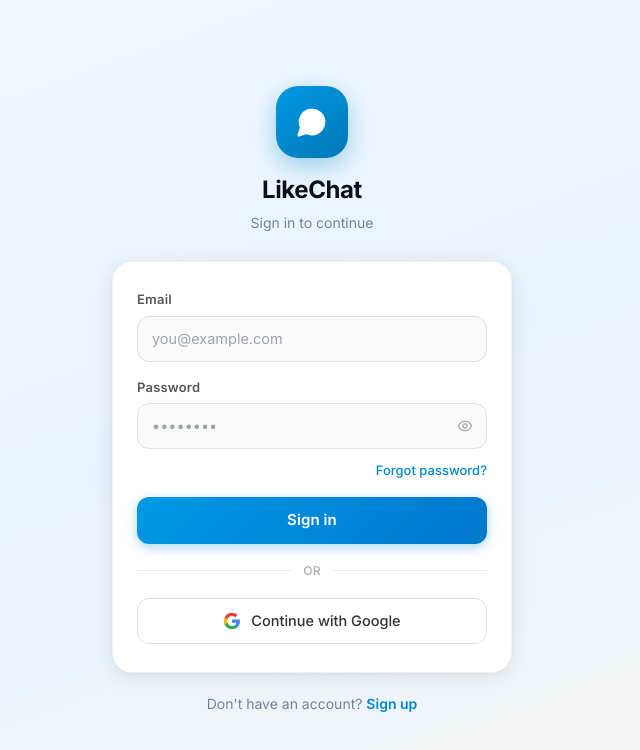
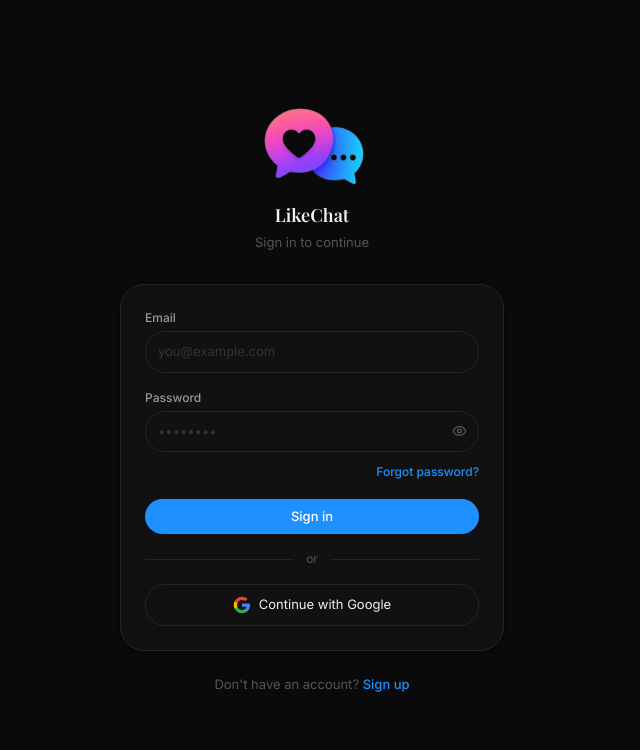
Before and after one commit to vibeys/LikeChat, a React (Vite) app: page /login in a window 1280 px wide. Shown: the top 750 px of the page, without its empty margins (328-968 px from the left). Built offline with nearby package versions, Linux system fonts and the light colour scheme; no server answers.

Commit message:
login polish and add error boundary + other fixes and logo update

```diff
--- a/index.html
+++ b/index.html
@@ -12,7 +12,10 @@
     <link rel="stylesheet" href="https://fonts.googleapis.com/icon?family=Material+Icons+Round" />
 
     <!-- Fonts -->
-    <link href="https://fonts.googleapis.com/css2?family=Inter:wght@400;500;600;700&display=swap" rel="stylesheet" />
+    <link href="https://fonts.googleapis.com/css2?family=Inter:wght@400;500;600;700&family=Playfair+Display:wght@600;700&display=swap" rel="stylesheet" />
+
+    <!-- Logo -->
+    <link rel="icon" type="image/png" href="/logo.png" />
 
     <title>LikeChat</title>
   </head>
--- a/src/App.jsx
+++ b/src/App.jsx
@@ -8,8 +8,8 @@ import { MessageCircle, UserPlus, Users, Bell } from 'lucide-react'
 export default function App() {
   useEffect(() => {
     const unsubscribe = onForegroundMessage((payload) => {
+      try {
         // FCM foreground messages may carry data in payload.notification OR payload.data
-      // The original code bailed out when payload.notification was missing — fixed below
         const title = payload?.notification?.title || payload?.data?.title || 'New notification'
         const body  = payload?.notification?.body  || payload?.data?.body  || ''
         const type  = payload?.data?.type || ''
@@ -63,6 +63,9 @@ export default function App() {
           duration: 5000,
           position: 'top-center',
         })
+      } catch (error) {
+        console.error('Error handling foreground message:', error)
+      }
     })
 
     return () => unsubscribe?.()
--- a/src/components/MessageInput.jsx
+++ b/src/components/MessageInput.jsx
@@ -108,6 +108,7 @@ export default function MessageInput({ convId, currentUser, replyTo, onCancelRep
       onCancelReply?.()
     } catch (err) {
       console.error('File upload error:', err)
+      // Silently fail — Firestore rules or quota exceeded
     } finally {
       setLoading(false)
       e.target.value = ''
--- a/src/components/ProtectedRoute.jsx
+++ b/src/components/ProtectedRoute.jsx
@@ -2,7 +2,10 @@ import { Navigate, Outlet } from 'react-router'
 import { useAuth } from '../context/AuthContext'
 
 export default function ProtectedRoute() {
-  const { user } = useAuth()
+  const { user, loading } = useAuth()
+
+  // Still loading auth state
+  if (loading) return null
 
   // Not logged in
   if (!user) return <Navigate to="/login" replace />
--- a/src/pages/auth/ForgotPass.jsx
+++ b/src/pages/auth/ForgotPass.jsx
@@ -19,6 +19,7 @@ export default function ForgotPass() {
       await sendReset(email.trim())
       setSent(true)
     } catch (err) {
+      console.error('Send reset error:', err)
       toast.error(err.message || 'Failed to send reset email')
     } finally {
       setLoading(false)
@@ -41,10 +42,15 @@ export default function ForgotPass() {
 
         {!sent ? (
           <>
+            {/* Logo */}
+            <div className="text-center mb-8">
+              <img src="/logo.png" alt="LikeChat" className="mx-auto mb-4" style={{ width: '100px', height: 'auto' }} />
+            </div>
+
             {/* Header */}
             <div className="mb-7">
               <h1 className="text-2xl font-semibold mb-1"
-                  style={{ color: 'var(--text-1)' }}>Forgot password?</h1>
+                  style={{ color: 'var(--text-1)', fontFamily: '"Playfair Display", serif' }}>Forgot password?</h1>
               <p className="text-sm" style={{ color: 'var(--text-2)' }}>
                 Enter your email and we'll send you a reset link.
               </p>
--- a/src/pages/auth/LoginPage.jsx
+++ b/src/pages/auth/LoginPage.jsx
@@ -1,15 +1,14 @@
 import { useState } from 'react'
 import { useNavigate, Link } from 'react-router'
 import { login, loginWithGoogle } from '../../services/authService'
+import { Button, Input } from '../../components/UI'
 import toast from 'react-hot-toast'
-import { Eye, EyeOff, MessageCircle } from 'lucide-react'
 
 export default function LoginPage() {
   const navigate = useNavigate()
   const [form, setForm] = useState({ email: '', password: '' })
   const [loading, setLoading] = useState(false)
   const [googleLoading, setGoogleLoading] = useState(false)
-  const [showPass, setShowPass] = useState(false)
 
   const handleChange = (e) => {
     setForm(f => ({ ...f, [e.target.name]: e.target.value }))
@@ -25,8 +24,10 @@ export default function LoginPage() {
       if (!user.emailVerified) {
         toast('Please verify your email when you get a chance.', { icon: '📧' })
       }
+      // AuthContext will handle navigation based on setupComplete status via ProtectedRoute
       navigate('/app/chats')
     } catch (err) {
+      console.error('Login error:', err)
       switch (err.code) {
         case 'auth/user-not-found':
         case 'auth/invalid-credential':
@@ -40,7 +41,7 @@ export default function LoginPage() {
           toast.error('This account has been disabled.')
           break
         default:
-          toast.error('Sign in failed. Please try again.')
+          toast.error(err.message || 'Sign in failed. Please try again.')
       }
     }
     setLoading(false)
@@ -50,219 +51,94 @@ export default function LoginPage() {
     setGoogleLoading(true)
     try {
       await loginWithGoogle()
+      // AuthContext will handle navigation based on setupComplete status via ProtectedRoute
       navigate('/app/chats')
     } catch (err) {
+      console.error('Google sign in error:', err)
       if (err.code !== 'auth/popup-closed-by-user') {
-        toast.error('Google sign in failed. Please try again.')
+        toast.error(err.message || 'Google sign in failed. Please try again.')
       }
     }
     setGoogleLoading(false)
   }
 
   return (
-    <div style={{
-      minHeight: '100dvh',
-      background: 'linear-gradient(160deg, #f0f7ff 0%, #e8f4fd 50%, #f5f5f5 100%)',
-      display: 'flex',
-      alignItems: 'center',
-      justifyContent: 'center',
-      padding: '24px 16px',
-      fontFamily: 'Inter, -apple-system, sans-serif',
-    }}>
-      <div style={{ width: '100%', maxWidth: '400px' }}>
-
+    <div className="min-h-screen flex items-center justify-center bg-[var(--bg-0)] px-4">
+      <div
+        className="w-full max-w-sm"
+        style={{ animation: 'slideUp 0.2s ease-out' }}
+      >
         {/* Logo */}
-        <div style={{ textAlign: 'center', marginBottom: '28px' }}>
-          <div style={{
-            width: '72px',
-            height: '72px',
-            borderRadius: '22px',
-            background: 'linear-gradient(145deg, #0099e6, #0077b5)',
-            display: 'flex',
-            alignItems: 'center',
-            justifyContent: 'center',
-            margin: '0 auto 14px',
-            boxShadow: '0 8px 24px rgba(0,136,204,0.35)',
-          }}>
-            <MessageCircle size={32} color="white" fill="white" />
-          </div>
-          <h1 style={{ fontSize: '24px', fontWeight: '700', color: '#0d1117', letterSpacing: '-0.4px', margin: 0 }}>
-            LikeChat
-          </h1>
-          <p style={{ fontSize: '14px', color: '#708499', marginTop: '4px' }}>
-            Sign in to continue
-          </p>
+        <div className="text-center mb-8">
+          <img src="/logo.png" alt="LikeChat" className="mx-auto mb-4" style={{ width: '120px', height: 'auto' }} />
+          <h1 className="text-2xl font-semibold text-[var(--text-1)]" style={{ fontFamily: '"Playfair Display", serif' }}>LikeChat</h1>
+          <p className="text-sm text-[var(--text-3)] mt-1">Sign in to continue</p>
         </div>
 
-        {/* Card */}
-        <div style={{
-          background: '#ffffff',
-          borderRadius: '20px',
-          padding: '28px 24px',
-          boxShadow: '0 4px 24px rgba(0,0,0,0.08), 0 1px 4px rgba(0,0,0,0.04)',
-          border: '1px solid rgba(0,0,0,0.06)',
-        }}>
-          <form onSubmit={handleSubmit} style={{ display: 'flex', flexDirection: 'column', gap: '16px' }}>
-
-            {/* Email */}
-            <div>
-              <label style={{ display: 'block', fontSize: '13px', fontWeight: '600', color: '#555', marginBottom: '6px', letterSpacing: '0.2px' }}>
-                Email
-              </label>
-              <input
+        {/* Form */}
+        <div className="bg-[var(--bg-1)] rounded-2xl p-6 shadow-sm border border-[var(--border)]">
+          <form onSubmit={handleSubmit} className="flex flex-col gap-4">
+            <Input
+              label="Email"
               name="email"
               type="email"
               placeholder="you@example.com"
               value={form.email}
               onChange={handleChange}
               required
-                style={{
-                  width: '100%',
-                  padding: '11px 14px',
-                  borderRadius: '12px',
-                  border: '1.5px solid #e0e0e0',
-                  background: '#fafafa',
-                  color: '#0d1117',
-                  fontSize: '14.5px',
-                  outline: 'none',
-                  fontFamily: 'inherit',
-                  transition: 'border-color 0.15s, background 0.15s',
-                  boxSizing: 'border-box',
-                }}
-                onFocus={e => { e.target.style.borderColor = '#0088cc'; e.target.style.background = '#fff' }}
-                onBlur={e => { e.target.style.borderColor = '#e0e0e0'; e.target.style.background = '#fafafa' }}
             />
-            </div>
-
-            {/* Password */}
-            <div>
-              <label style={{ display: 'block', fontSize: '13px', fontWeight: '600', color: '#555', marginBottom: '6px', letterSpacing: '0.2px' }}>
-                Password
-              </label>
-              <div style={{ position: 'relative' }}>
-                <input
+            <Input
+              label="Password"
               name="password"
-                  type={showPass ? 'text' : 'password'}
+              type="password"
               placeholder="••••••••"
               value={form.password}
               onChange={handleChange}
               required
-                  style={{
-                    width: '100%',
-                    padding: '11px 42px 11px 14px',
-                    borderRadius: '12px',
-                    border: '1.5px solid #e0e0e0',
-                    background: '#fafafa',
-                    color: '#0d1117',
-                    fontSize: '14.5px',
-                    outline: 'none',
-                    fontFamily: 'inherit',
-                    transition: 'border-color 0.15s, background 0.15s',
-                    boxSizing: 'border-box',
-                  }}
-                  onFocus={e => { e.target.style.borderColor = '#0088cc'; e.target.style.background = '#fff' }}
-                  onBlur={e => { e.target.style.borderColor = '#e0e0e0'; e.target.style.background = '#fafafa' }}
             />
-                <button
-                  type="button"
-                  onClick={() => setShowPass(v => !v)}
-                  style={{
-                    position: 'absolute', right: '12px', top: '50%',
-                    transform: 'translateY(-50%)',
-                    background: 'none', border: 'none', cursor: 'pointer',
-                    color: '#aaa', padding: '2px',
-                    display: 'flex', alignItems: 'center',
-                  }}>
-                  {showPass ? <EyeOff size={16} /> : <Eye size={16} />}
-                </button>
-              </div>
-            </div>
 
-            {/* Forgot */}
-            <div style={{ textAlign: 'right', marginTop: '-6px' }}>
-              <Link to="/forgot" style={{ fontSize: '13px', color: '#0088cc', fontWeight: '500', textDecoration: 'none' }}
-                    onMouseEnter={e => e.target.style.textDecoration = 'underline'}
-                    onMouseLeave={e => e.target.style.textDecoration = 'none'}>
+            {/* Forgot password link */}
+            <div className="text-right -mt-2">
+              <Link
+                to="/forgot"
+                className="text-xs font-medium text-[var(--accent)] hover:underline"
+              >
                 Forgot password?
               </Link>
             </div>
 
-            {/* Sign in button */}
-            <button
-              type="submit"
-              disabled={loading}
-              style={{
-                width: '100%',
-                padding: '12px',
-                borderRadius: '12px',
-                border: 'none',
-                background: loading ? '#7dc0e8' : 'linear-gradient(135deg, #0099e6, #0077cc)',
-                color: '#fff',
-                fontSize: '15px',
-                fontWeight: '600',
-                cursor: loading ? 'not-allowed' : 'pointer',
-                fontFamily: 'inherit',
-                boxShadow: '0 3px 12px rgba(0,136,204,0.35)',
-                transition: 'transform 0.12s, box-shadow 0.12s',
-                letterSpacing: '0.1px',
-              }}
-              onMouseEnter={e => { if (!loading) { e.target.style.transform = 'translateY(-1px)'; e.target.style.boxShadow = '0 5px 16px rgba(0,136,204,0.45)' }}}
-              onMouseLeave={e => { e.target.style.transform = 'none'; e.target.style.boxShadow = '0 3px 12px rgba(0,136,204,0.35)' }}>
-              {loading ? 'Signing in…' : 'Sign in'}
-            </button>
+            <Button type="submit" loading={loading} className="w-full">
+              {loading ? 'Signing in...' : 'Sign in'}
+            </Button>
           </form>
 
-          {/* Divider */}
-          <div style={{ display: 'flex', alignItems: 'center', gap: '10px', margin: '18px 0' }}>
-            <div style={{ flex: 1, height: '1px', background: '#ebebeb' }} />
-            <span style={{ fontSize: '12px', color: '#aaa', fontWeight: '500', letterSpacing: '0.3px' }}>OR</span>
-            <div style={{ flex: 1, height: '1px', background: '#ebebeb' }} />
+          <div className="flex items-center gap-3 my-4">
+            <div className="flex-1 h-px bg-[var(--border)]" />
+            <span className="text-xs text-[var(--text-3)]">or</span>
+            <div className="flex-1 h-px bg-[var(--border)]" />
           </div>
 
-          {/* Google */}
           <button
             onClick={handleGoogle}
             disabled={googleLoading}
-            style={{
-              width: '100%',
-              padding: '11px',
-              borderRadius: '12px',
-              border: '1.5px solid #e0e0e0',
-              background: '#fff',
-              color: '#333',
-              fontSize: '14.5px',
-              fontWeight: '500',
-              cursor: googleLoading ? 'not-allowed' : 'pointer',
-              fontFamily: 'inherit',
-              display: 'flex',
-              alignItems: 'center',
-              justifyContent: 'center',
-              gap: '10px',
-              transition: 'border-color 0.15s, background 0.15s, transform 0.12s',
-              opacity: googleLoading ? 0.6 : 1,
-            }}
-            onMouseEnter={e => { if (!googleLoading) { e.currentTarget.style.borderColor = '#0088cc'; e.currentTarget.style.background = '#f8fbff'; e.currentTarget.style.transform = 'translateY(-1px)' }}}
-            onMouseLeave={e => { e.currentTarget.style.borderColor = '#e0e0e0'; e.currentTarget.style.background = '#fff'; e.currentTarget.style.transform = 'none' }}>
+            className="w-full flex items-center justify-center gap-2 py-2.5 px-4 rounded-xl border border-[var(--border)] bg-[var(--bg-1)] hover:bg-[var(--bg-2)] transition-colors text-sm text-[var(--text-1)] disabled:opacity-50"
+          >
             <svg width="18" height="18" viewBox="0 0 24 24">
               <path d="M22.56 12.25c0-.78-.07-1.53-.2-2.25H12v4.26h5.92c-.26 1.37-1.04 2.53-2.21 3.31v2.77h3.57c2.08-1.92 3.28-4.74 3.28-8.09z" fill="#4285F4"/>
               <path d="M12 23c2.97 0 5.46-.98 7.28-2.66l-3.57-2.77c-.98.66-2.23 1.06-3.71 1.06-2.86 0-5.29-1.93-6.16-4.53H2.18v2.84C3.99 20.53 7.7 23 12 23z" fill="#34A853"/>
               <path d="M5.84 14.09c-.22-.66-.35-1.36-.35-2.09s.13-1.43.35-2.09V7.07H2.18C1.43 8.55 1 10.22 1 12s.43 3.45 1.18 4.93l3.66-2.84z" fill="#FBBC05"/>
               <path d="M12 5.38c1.62 0 3.06.56 4.21 1.64l3.15-3.15C17.45 2.09 14.97 1 12 1 7.7 1 3.99 3.47 2.18 7.07l3.66 2.84c.87-2.6 3.3-4.53 6.16-4.53z" fill="#EA4335"/>
             </svg>
-            {googleLoading ? 'Signing in…' : 'Continue with Google'}
+            {googleLoading ? 'Signing in...' : 'Continue with Google'}
           </button>
         </div>
 
-        {/* Sign up link */}
-        <p style={{ textAlign: 'center', marginTop: '20px', fontSize: '14px', color: '#708499' }}>
+        <p className="text-center text-sm text-[var(--text-3)] mt-6">
           Don't have an account?{' '}
-          <Link to="/register" style={{ color: '#0088cc', fontWeight: '600', textDecoration: 'none' }}
-                onMouseEnter={e => e.target.style.textDecoration = 'underline'}
-                onMouseLeave={e => e.target.style.textDecoration = 'none'}>
+          <Link to="/register" className="text-[var(--accent)] hover:underline font-medium">
             Sign up
           </Link>
         </p>
-
       </div>
     </div>
   )
--- a/src/pages/auth/RegisterPage.jsx
+++ b/src/pages/auth/RegisterPage.jsx
@@ -36,6 +36,7 @@ export default function RegisterPage() {
       toast.success('Account created! Check your email to verify.')
       navigate('/setup')
     } catch (err) {
+      console.error('Register error:', err)
       switch (err.code) {
         case 'auth/email-already-in-use':
           toast.error('This email is already registered. Try signing in instead.')
@@ -47,7 +48,7 @@ export default function RegisterPage() {
           toast.error('Password is too weak. Use at least 6 characters.')
           break
         default:
-          toast.error('Registration failed. Please try again.')
+          toast.error(err.message || 'Registration failed. Please try again.')
       }
     }
     setLoading(false)
@@ -57,12 +58,14 @@ export default function RegisterPage() {
     setGoogleLoading(true)
     try {
       await loginWithGoogle()
-      navigate('/setup')
+      // AuthContext will handle navigation based on setupComplete status via ProtectedRoute
+      navigate('/app/chats')
     } catch (err) {
+      console.error('Google sign in error:', err)
       if (err.code === 'auth/popup-closed-by-user') {
         // User closed popup — no toast needed
       } else {
-        toast.error('Google sign in failed. Please try again.')
+        toast.error(err.message || 'Google sign in failed. Please try again.')
       }
     }
     setGoogleLoading(false)
@@ -76,12 +79,8 @@ export default function RegisterPage() {
       >
         {/* Logo */}
         <div className="text-center mb-8">
-          <div className="inline-flex items-center justify-center w-14 h-14 rounded-2xl bg-[var(--accent)] mb-4">
-            <svg width="28" height="28" viewBox="0 0 24 24" fill="none">
-              <path d="M12 2C6.48 2 2 6.48 2 12c0 1.85.5 3.58 1.37 5.06L2 22l4.94-1.37A9.96 9.96 0 0012 22c5.52 0 10-4.48 10-10S17.52 2 12 2z" fill="white"/>
-            </svg>
-          </div>
-          <h1 className="text-xl font-semibold text-[var(--text-1)]">LikeChat</h1>
+          <img src="/logo.png" alt="LikeChat" className="mx-auto mb-4" style={{ width: '120px', height: 'auto' }} />
+          <h1 className="text-2xl font-semibold text-[var(--text-1)]" style={{ fontFamily: '"Playfair Display", serif' }}>LikeChat</h1>
           <p className="text-sm text-[var(--text-3)] mt-1">Create your account</p>
         </div>
 
--- a/src/pages/auth/SetupProfile.jsx
+++ b/src/pages/auth/SetupProfile.jsx
@@ -63,12 +63,8 @@ export default function SetupProfile() {
            style={{ background: 'var(--bg-1)', border: '1px solid var(--border)' }}>
 
         <div className="text-center mb-8">
-          <div className="inline-flex items-center justify-center w-14 h-14 rounded-2xl bg-[var(--accent)] mb-4">
-            <svg width="28" height="28" viewBox="0 0 24 24" fill="none">
-              <path d="M12 2C6.48 2 2 6.48 2 12c0 1.85.5 3.58 1.37 5.06L2 22l4.94-1.37A9.96 9.96 0 0012 22c5.52 0 10-4.48 10-10S17.52 2 12 2z" fill="white"/>
-            </svg>
-          </div>
-          <h1 className="text-2xl font-semibold mb-1" style={{ color: 'var(--text-1)' }}>
+          <img src="/logo.png" alt="LikeChat" className="mx-auto mb-4" style={{ width: '120px', height: 'auto' }} />
+          <h1 className="text-2xl font-semibold mb-1" style={{ color: 'var(--text-1)', fontFamily: '"Playfair Display", serif' }}>
             Set up your profile
           </h1>
           <p className="text-sm" style={{ color: 'var(--text-2)' }}>
--- a/src/pages/auth/UpdatePass.jsx
+++ b/src/pages/auth/UpdatePass.jsx
@@ -32,6 +32,7 @@ export default function UpdatePass() {
       setDone(true)
       setTimeout(() => navigate('/login'), 2500)
     } catch (err) {
+      console.error('Password reset error:', err)
       if (err.code === 'auth/expired-action-code')
         toast.error('Reset link has expired. Please request a new one.')
       else if (err.code === 'auth/invalid-action-code')
@@ -51,6 +52,11 @@ export default function UpdatePass() {
 
         {!done ? (
           <>
+            {/* Logo */}
+            <div className="text-center mb-8">
+              <img src="/logo.png" alt="LikeChat" className="mx-auto" style={{ width: '100px', height: 'auto' }} />
+            </div>
+
             {/* Back */}
             <Link to="/login"
                   className="inline-flex items-center gap-1.5 text-sm mb-6 hover:underline"
@@ -62,7 +68,7 @@ export default function UpdatePass() {
             {/* Header */}
             <div className="mb-7">
               <h1 className="text-2xl font-semibold mb-1"
-                  style={{ color: 'var(--text-1)' }}>Set new password</h1>
+                  style={{ color: 'var(--text-1)', fontFamily: '"Playfair Display", serif' }}>Set new password</h1>
               <p className="text-sm" style={{ color: 'var(--text-2)' }}>
                 Choose a strong password for your account.
               </p>
```
Also changed, not shown: src/components/ErrorBoundary.jsx (added, +68 -0 lines), src/context/AuthContext.jsx (+28 -4 lines), src/main.jsx (+6 -3 lines), public/logo.png (added). Lines whose indentation alone changed are shown as unchanged.
